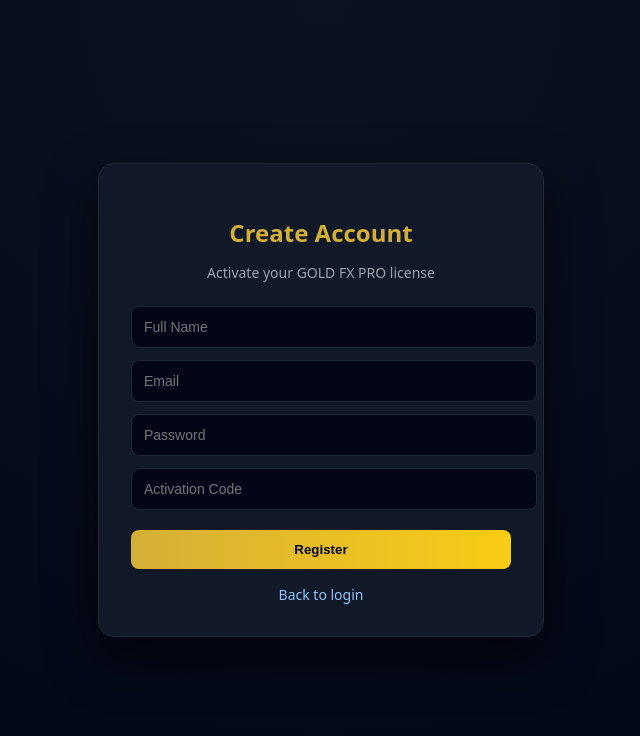
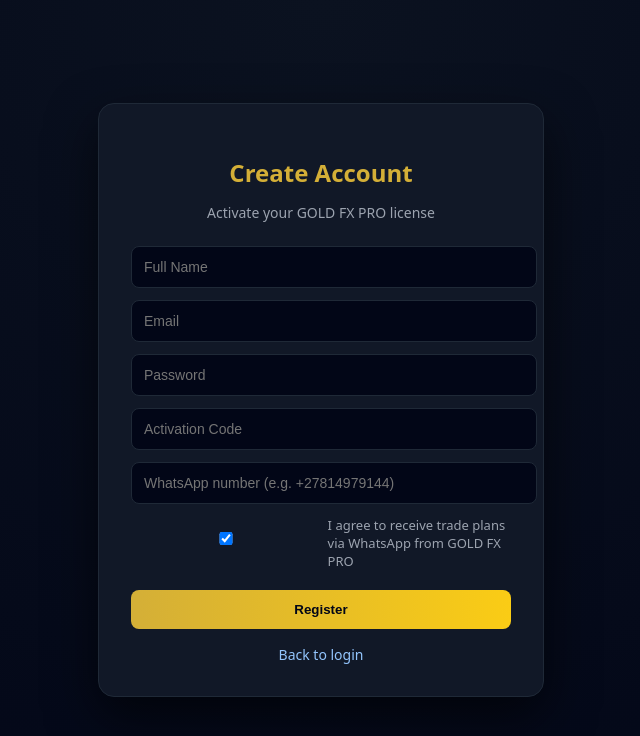
Before and after one commit to CryptoDogma/GOLD-FX-PRO, a plain HTML site: page register.html in a window 1280 px wide. Shown: the whole page, without its empty margins (319-959 px from the left). Drawn offline with Linux system fonts and the light colour scheme.

Commit message:
Update register.html

```diff
--- a/register.html
+++ b/register.html
@@ -89,6 +89,18 @@
   <input type="email" id="email" placeholder="Email" required />
   <input type="password" id="password" placeholder="Password" required />
   <input type="text" id="activationCode" placeholder="Activation Code" required />
+
+  <input
+    type="tel"
+    id="phone"
+    placeholder="WhatsApp number (e.g. +27814979144)"
+  />
+
+  <label style="display:flex;gap:8px;align-items:center;font-size:13px;color:#9ca3af;margin-bottom:12px;">
+    <input type="checkbox" id="whatsappOptIn" checked />
+    I agree to receive trade plans via WhatsApp from GOLD FX PRO
+  </label>
+
   <button type="submit">Register</button>
 </form>
 
```
Lines whose indentation alone changed are shown as unchanged.
